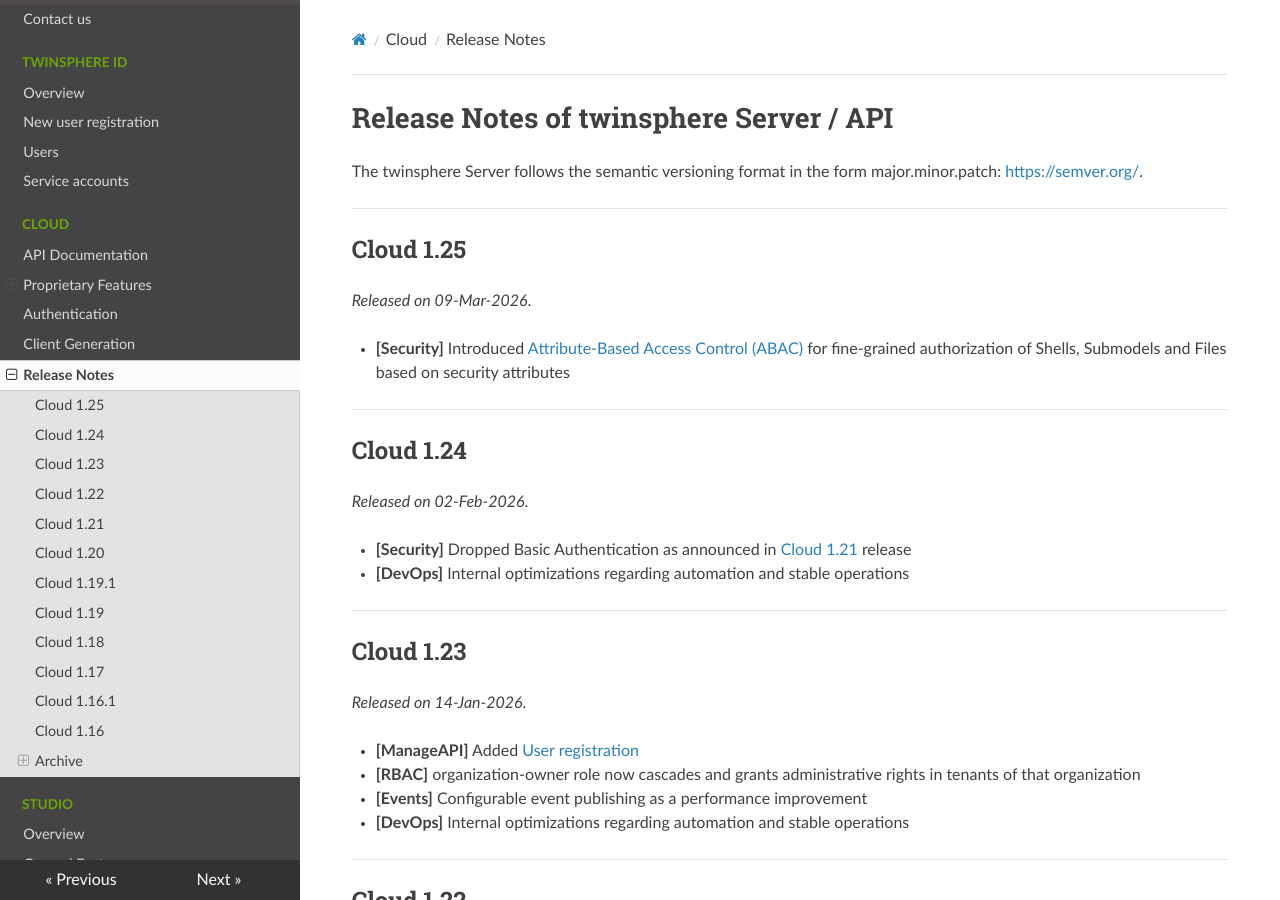
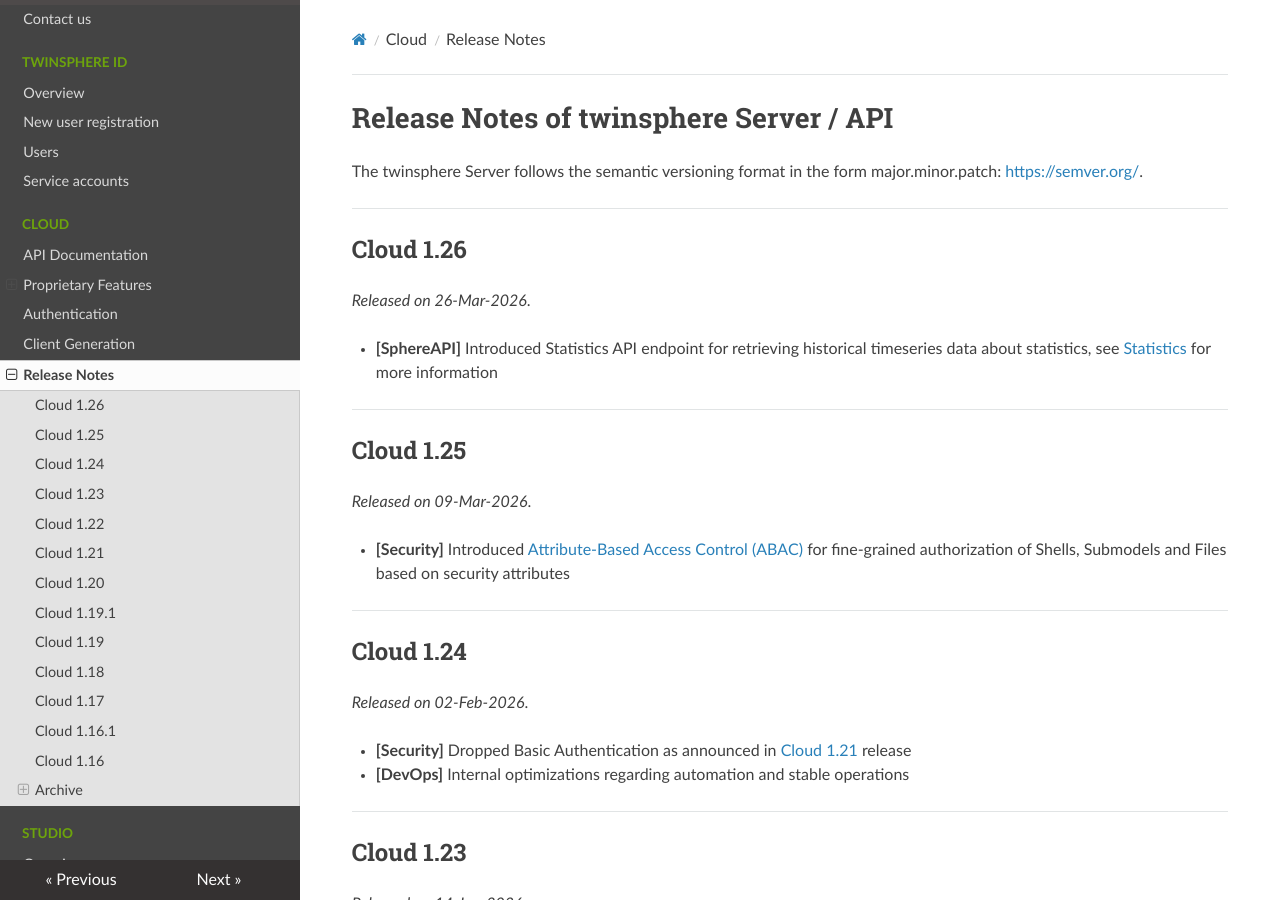
Before and after one commit to twinsphere/twinsphere.github.io, an MkDocs documentation site: the page built from docs/cloud-release-notes.md, in a window 1280 px wide and 900 px high. Built offline with MkDocs 1.6.1, drawn with Linux system fonts in a browser that asks for light colours; nearby versions of some CDN libraries.

Commit message:
feat(cloud): add release notes for Cloud 1.26 with Statistics API endpoint

```diff
--- a/docs/cloud-release-notes.md
+++ b/docs/cloud-release-notes.md
@@ -3,6 +3,15 @@
 
 The twinsphere Server follows the semantic versioning format in the form major.minor.patch:
 [https://semver.org/](https://semver.org/).
+
+---
+
+## Cloud 1.26
+
+*Released on 26-Mar-2026*.
+
+- **[SphereAPI]** Introduced Statistics API endpoint for retrieving historical timeseries data about statistics,
+    see [Statistics](cloud-documentation.md#statistics) for more information
 
 ---
 
```
